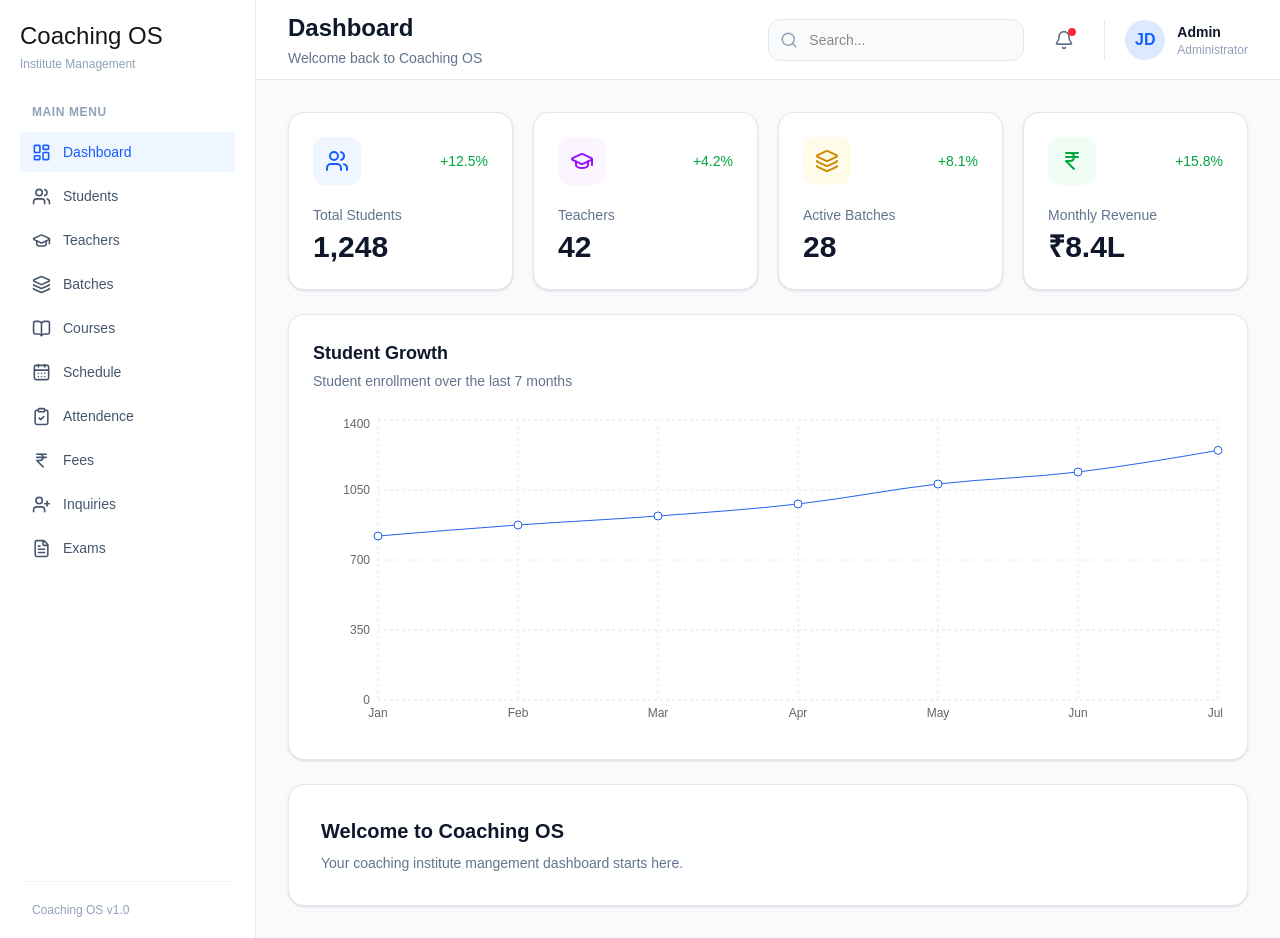
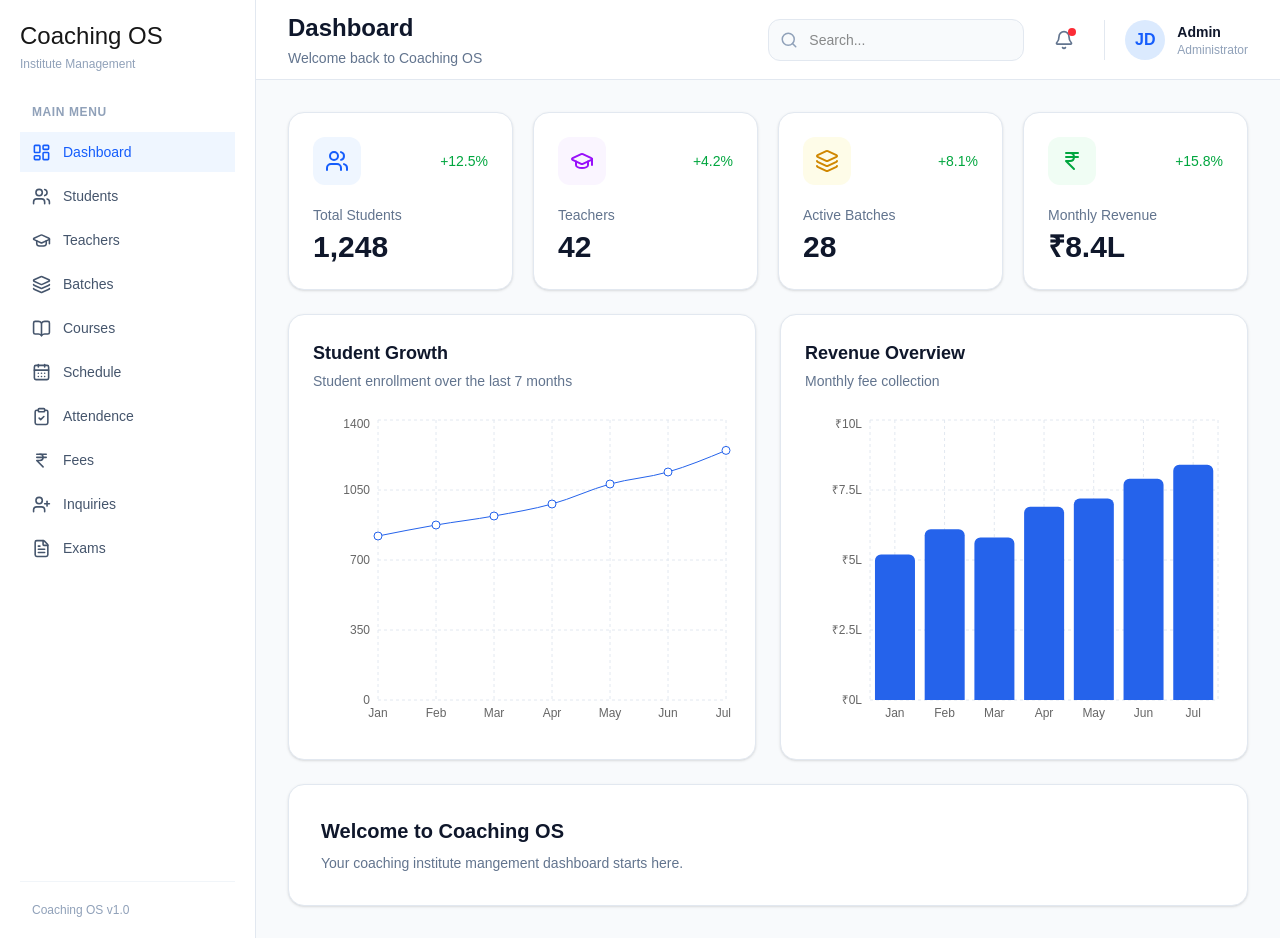
Before and after one commit to devleyj/Coaching-os-admin, a Next.js app: page / in a window 1280 px wide. Built offline with nearby package versions, Linux system fonts and the light colour scheme.

Commit message:
Add revenue overview chart

```diff
--- /dev/null
+++ b/app/components/RevenueChart.tsx
@@ -0,0 +1,74 @@
+"use client";
+
+import {
+  BarChart,
+  Bar,
+  XAxis,
+  YAxis,
+  CartesianGrid,
+  Tooltip,
+  ResponsiveContainer,
+} from "recharts";
+
+const data = [
+  { month: "Jan", revenue: 520000 },
+  { month: "Feb", revenue: 610000 },
+  { month: "Mar", revenue: 580000 },
+  { month: "Apr", revenue: 690000 },
+  { month: "May", revenue: 720000 },
+  { month: "Jun", revenue: 790000 },
+  { month: "Jul", revenue: 840000 },
+];
+
+export default function RevenueChart() {
+  return (
+    <div className="rounded-2xl border border-slate-200 bg-white p-6 shadow-sm">
+      <div className="mb-6">
+        <h2 className="text-lg font-semibold text-slate-900">
+          Revenue Overview
+        </h2>
+
+        <p className="mt-1 text-sm text-slate-500">
+          Monthly fee collection
+        </p>
+      </div>
+
+      <div className="h-80 w-full">
+        <ResponsiveContainer width="100%" height="100%">
+          <BarChart data={data}>
+            <CartesianGrid
+              strokeDasharray="3 3"
+              stroke="#e2e8f0"
+            />
+
+            <XAxis
+              dataKey="month"
+              tick={{ fontSize: 12 }}
+              axisLine={false}
+              tickLine={false}
+            />
+
+            <YAxis
+              tick={{ fontSize: 12 }}
+              axisLine={false}
+              tickLine={false}
+              tickFormatter={(value) => `₹${value / 100000}L`}
+            />
+
+            <Tooltip
+              formatter={(value) =>
+                `₹${Number(value).toLocaleString("en-IN")}`
+              }
+            />
+
+            <Bar
+              dataKey="revenue"
+              fill="#2563eb"
+              radius={[6, 6, 0, 0]}
+            />
+          </BarChart>
+        </ResponsiveContainer>
+      </div>
+    </div>
+  );
+}
--- a/app/page.tsx
+++ b/app/page.tsx
@@ -1,5 +1,6 @@
 import Slidebar from "./components/Slidebar";
 import StudentGrowthChart from "./components/StudentGrowthCharts";
+import RevenueChart from "./components/RevenueChart";
 
 import{  Bell,
   Search,
@@ -169,9 +170,10 @@ export default function Home(){
 
           </div>
 
-          {/* Student Growth Chart */}
-          <div className="mt-6">
+          {/* Analytics Growth Chart */}
+          <div className="mt-6 grid grid-cols-1 gap-6 xl:grid-cols-2">
             <StudentGrowthChart />
+            <RevenueChart />
           </div>
 
             {/* Welcome Card */}
```
